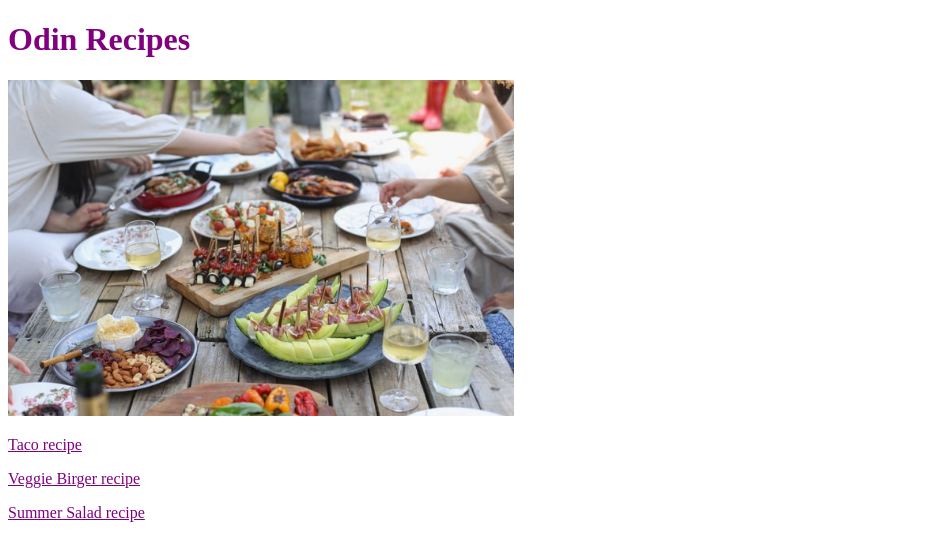
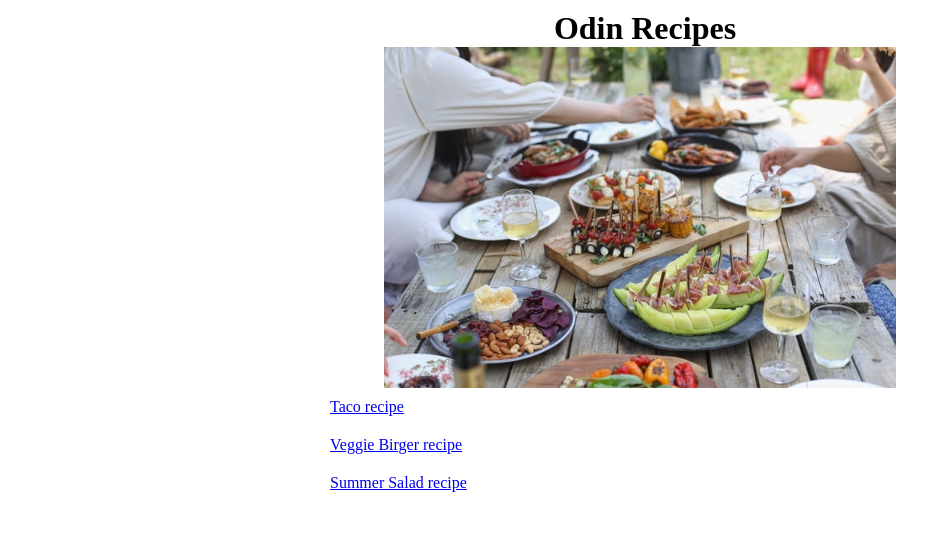
Before and after one commit to JohanCodeForFun/odin-recipes, a plain HTML site: page index.html in a window 1280 px wide. Shown: the whole page, without its empty margins (0-951 px from the left). Drawn offline with Linux system fonts and the light colour scheme.

Commit message:
Playing around styling the recipe site

```diff
--- a/index.html
+++ b/index.html
@@ -8,11 +8,14 @@
     <title>Odin Recipes</title>
 </head>
 <body>
-    <h1>Odin Recipes</h1>
-    <img src="/recipes/summer-recipes-lee-myungseong-y1XXWct5rBo-unsplash.jpg" alt="summer recipes" width="40%" height="40%">
-    <p><a href="/recipes/taco.html">Taco recipe</a></p>
-    <p><a href="/recipes/veggie-burger.html">Veggie Birger recipe</a></p>
-    <p><a href="/recipes/summer-salad.html">Summer Salad recipe</a></p>
-
+    <div class="container">
+        <div class="content">
+            <h1>Odin Recipes</h1>
+            <img src="/recipes/summer-recipes-lee-myungseong-y1XXWct5rBo-unsplash.jpg" alt="summer recipes">
+            <p><a href="/recipes/taco.html">Taco recipe</a></p>
+            <p><a href="/recipes/veggie-burger.html">Veggie Birger recipe</a></p>
+            <p><a href="/recipes/summer-salad.html">Summer Salad recipe</a></p>
+        </div><!-- end of content div -->
+    </div><!-- end of container div -->
 </body>
 </html>
--- a/style.css
+++ b/style.css
@@ -1,3 +1,39 @@
 * {
-    color: purple;
+    margin: 0;
+    background-color: #fff;
 }
+
+
+
+.container {
+    display: flex;
+    justify-content: center;
+}
+
+.content {
+    background-color: #fff;
+}
+
+img {
+    width: 80%;
+    height: auto;
+    margin: auto;
+    display: block;
+}
+
+h1 {
+    padding-left: 10px;
+    padding-top: 10px;
+    text-align: center;
+}
+
+p, h3 {
+    padding-left: 10px;
+    padding-top: 10px;
+    padding-bottom: 10px;
+}
+
+
+ul { font-weight: 700; padding-top: 10px; padding-bottom: 10px;}
+ol {font-weight: 700; padding-top: 10px; padding-bottom: 10px;}
+li {color: black; font-weight: 300;}
```
Also changed, not shown: recipes/summer-salad.html (+5 -1 lines), recipes/taco.html (+5 -2 lines), recipes/veggie-burger.html (+4 -1 lines).
